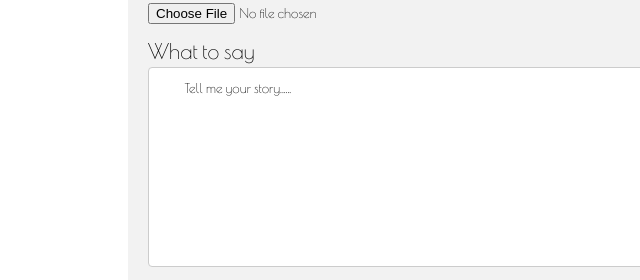
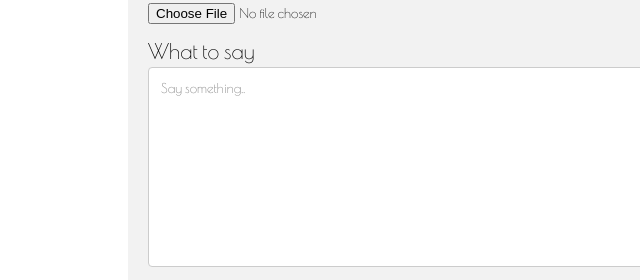
Before and after one commit to evylai/evylai.github.io, a plain HTML site: page final/contact.html in a window 1280 px wide. Shown: the part 520-800 px from the top of the page, 0-640 px from the left. Drawn offline with nearby package versions, Linux system fonts and the light colour scheme; files that its build step writes are made by us from their sources.

Commit message:
Update contact.html

```diff
--- a/final/contact.html
+++ b/final/contact.html
@@ -51,9 +51,7 @@
         <input type="file" id="img" name="img" accept="image/*">
 
         <label for="say">What to say</label>
-        <textarea id="text" name="say" placeholder="Say something.." style="height:200px">
-        Tell me your story......
-        </textarea>
+        <textarea id="text" name="say" placeholder="Say something.." style="height:200px"></textarea>
 
 
         <input id="submit" type="submit" value="Submit">
```
